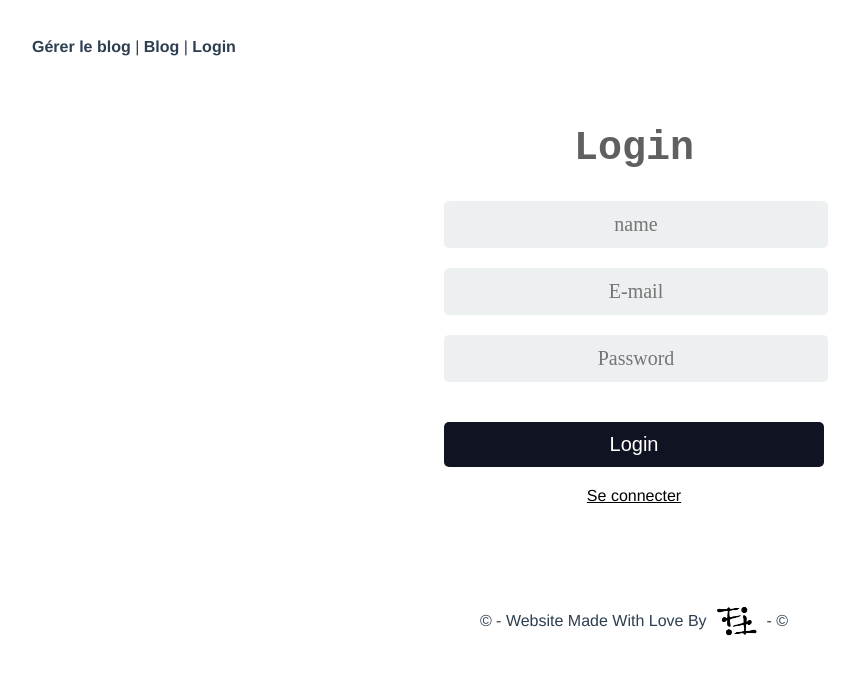
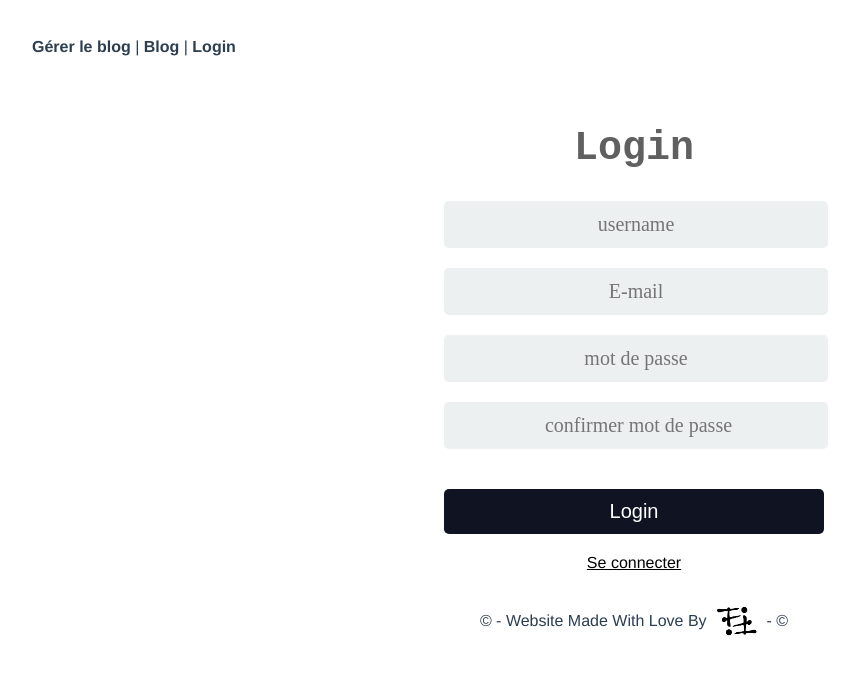
Before and after one commit to IIM-Creative-Technology/vuejs-fifi-dev, a Vue app: page /register in a window 1280 px wide. Shown: the top 674 px of the page, without its empty margins (6-865 px from the left). Built offline with nearby package versions, Linux system fonts and the light colour scheme; what vuesax would draw is missing.

Commit message:
register form step 1

```diff
--- a/src/components/RegisterForm.vue
+++ b/src/components/RegisterForm.vue
@@ -2,17 +2,24 @@
   <div class="register-form">
       <div class="cont">
       <div class="form">
-        <form action="">
+        <form @submit.prevent="handleSubmit">
           <h1>Login</h1>
           <input type="text"
           class="user"
-          placeholder="name"/>
+          v-model="username"
+          placeholder="username"/>
           <input type="email"
           class="user"
+          v-model="email"
           placeholder="E-mail"/>
           <input type="password"
           class="pass"
-          placeholder="Password"/>
+          v-model="password"
+          placeholder="mot de passe"/>
+          <input type="password"
+          class="pass"
+          v-model="password_confirm"
+          placeholder=" confirmer mot de passe"/>
           <button class="login">Login</button>
           <div class="sign-up">
             <a href="/login">Se connecter</a>
@@ -25,7 +32,28 @@
 
 <script>
 export default {
-    //
+    name: 'register-form',
+
+    data() {
+      return {
+        username: '',
+        email: '',
+        password: '',
+        password_confirm: '',
+      }
+    },
+
+    methods: {
+      handleSubmit(){
+        const data = {
+          username: this.username,
+          email: this.email,
+          password: this.password,
+          password_confirm: this.password_confirm,
+        };
+        console.log(data);
+      }
+    }
 }
 </script>
 
```
